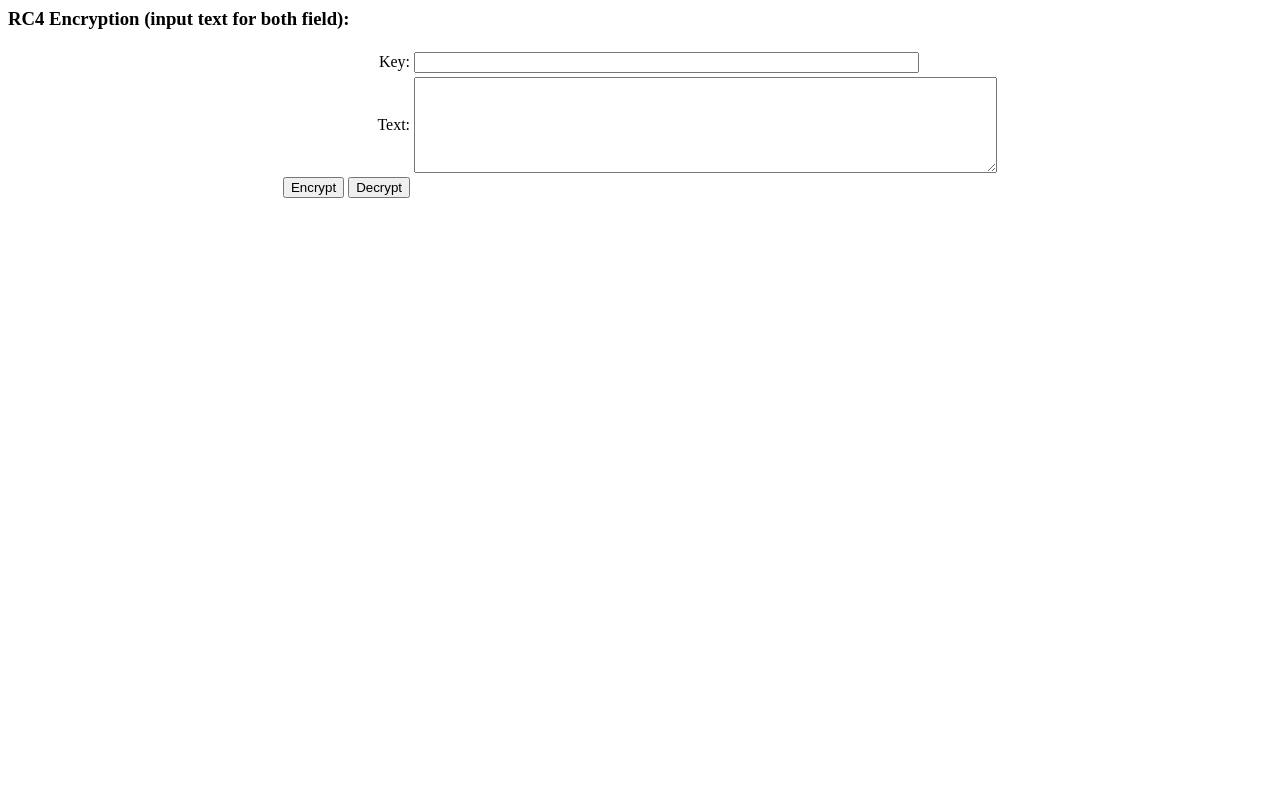
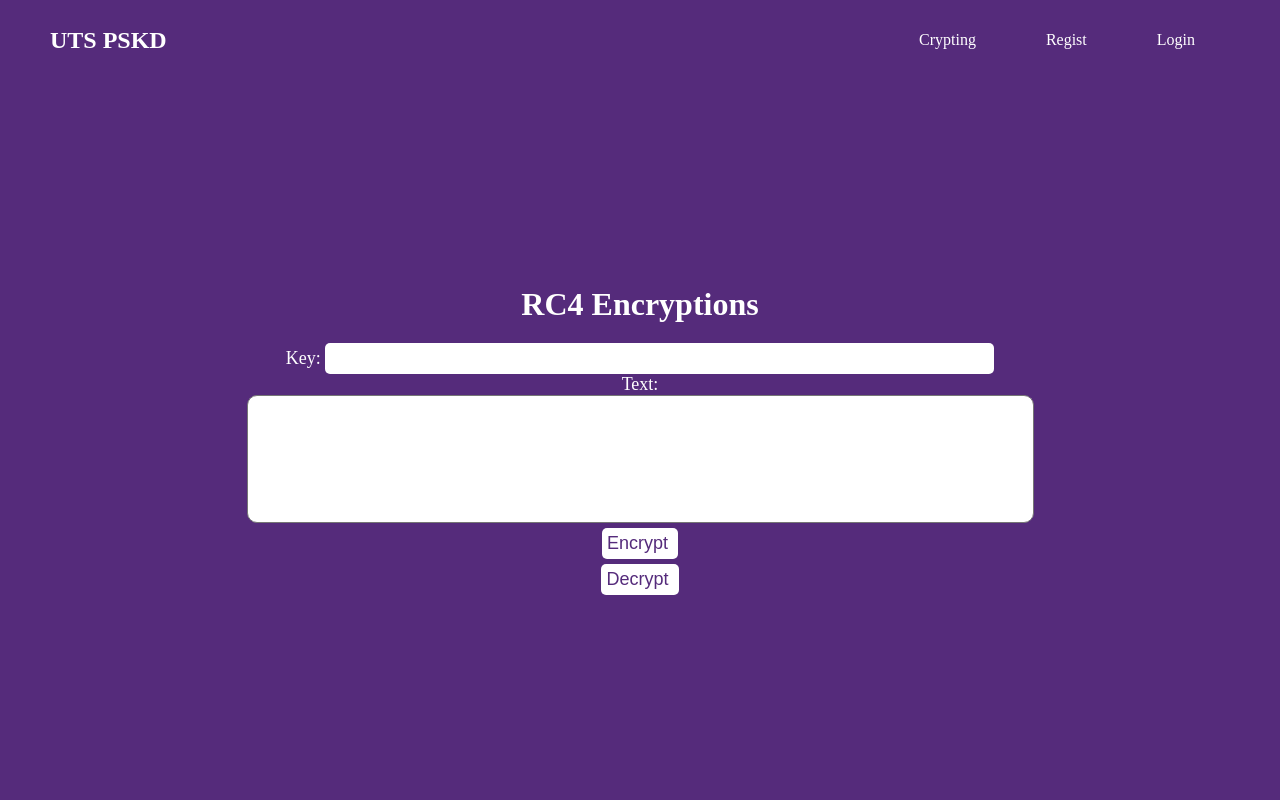
Before and after one commit to rayhanzph/pskd_uts, a PHP site: page /rc4.php in a window 1280 px wide. Run offline with PHP 8.4, Linux system fonts and the light colour scheme.

Commit message:
Update rc4.php
Aku bingung rep didesain kaya apa nek ky kie tok :v

```diff
--- a/rc4.php
+++ b/rc4.php
@@ -374,37 +374,119 @@ function status(a) { }//alert(a)}
                   }
 
               </script>
+<style type="text/css">
+  *{
+    padding: 0;
+    margin: 0;
+    box-sizing: border-box;
+  }
 
-    <h3>RC4 Encryption (input text for both field):</h3>
-    <form method="POST" name="rc4">
-      <div align="center">
-        <table border="0">
-          <tr>
-            <td align="right">
-              Key:
-            </td>
-            <td>
-              <input type="text" size="60" name="key" value="">
-            </td>
-          </tr>
-          <tr>
-            <td align="right">
-              Text:
-            </td>
-            <td>
-              <textarea name="text" rows="6" cols="70"></textarea>
-            </td>
-          </tr>
-          <tr>
-            <td>
-              <p align="center">
-                <input type="button" name="B1" value="Encrypt" onclick="rc4encrypt()">
-                <input type="button" name="B2" value="Decrypt" onclick="rc4decrypt()">
-              </p>
-            </td>
-          </tr>
-        </table>
-      </div>
-    </form>
+  header {
+    width: 100%;
+    display: flex;
+    justify-content: space-between;
+    align-items: center;
+    height: 10vh;
+    background-color: #552b7b;
+  }
+
+  #h-title {
+    margin-left: 50px;
+    color:white;
+  }
+
+  header ul {
+    display: flex;
+    list-style: none;
+    align-items: center;
+    margin-right: 50px;
+  }
+
+  header a {
+    display: block;
+    padding: 25px;
+    margin: 0 10px;
+    text-decoration: none;
+    color: white;
+  }
+
+  header a:hover {
+    background-color: white;
+    color: #552b7b;
+    transition: 0.5s;
+  }
+
+  main{
+    height: 90vh;
+    background-color: #552b7b;
+    display: flex;
+    flex-direction: column;
+    justify-content: center;
+    align-items: center;
+    color:white;
+  }
+
+  form{
+    display: flex;
+    flex-direction: column;
+    justify-content: center;
+    align-items: center;
+  }
+
+  p{
+    font-size: 18px;
+  }
+
+  input{
+    margin-top: 20px;
+    border-radius: 5px;
+    border:none;
+    font-size: 18px;
+    padding:5px 10px;
+  }
+
+  textarea{
+    resize: none;
+    border-radius: 10px;
+    font-size: 18px;
+  }
+
+  .btn{
+    margin-top: 5px;
+    padding: 5px;
+    background-color: white;
+    color: #552b7b;
+  }
+
+  .btn:hover{
+    cursor: pointer;
+    border:2px solid white;
+    background-color: #552b7b;
+    transition: 0.5s;
+    color:white;
+  }
+
+</style>
+    <header>
+      <header>
+        <h2 id="h-title">UTS PSKD</h2>
+        <ul>
+            <li><a href="index.php">Crypting</a></li>
+            <li><a href="./loginRegist/regist.php">Regist</a></li>
+            <li><a href="./loginRegist/login.php">Login</a></li>
+        </ul>
+    </header>
+    </header>
+    <main>
+      <h1>RC4 Encryptions</h1>
+      <form method="POST" name="rc4">
+        <p>Key: <input type="text" size="60" name="key" value=" "></p>
+
+        <p>Text: </p>
+        <textarea name="text" rows="6" cols="70"></textarea>
+        <input class='btn' type="button" name="B1" value="Encrypt " onclick="rc4encrypt()">
+        <input class='btn' type="button" name="B2" value="Decrypt " onclick="rc4decrypt()">
+      </form>
+    </main>
   </body>
 </html>
```
